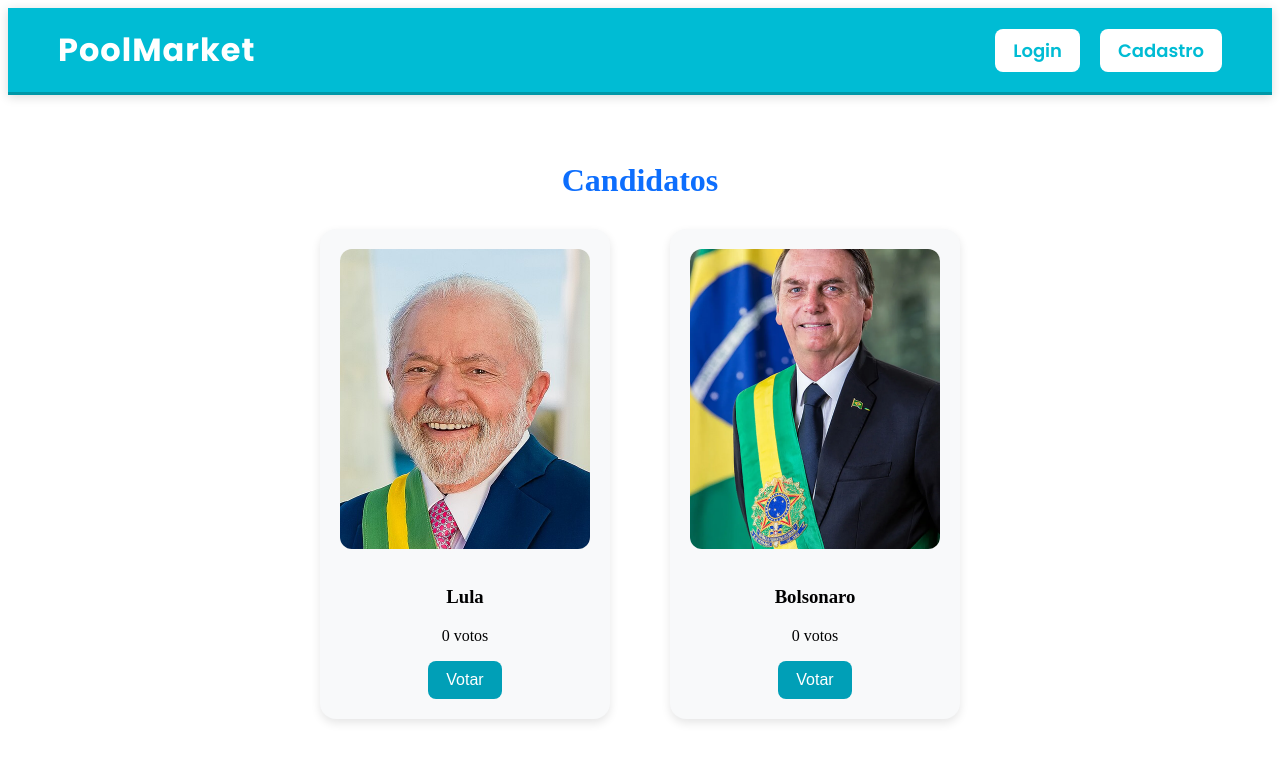
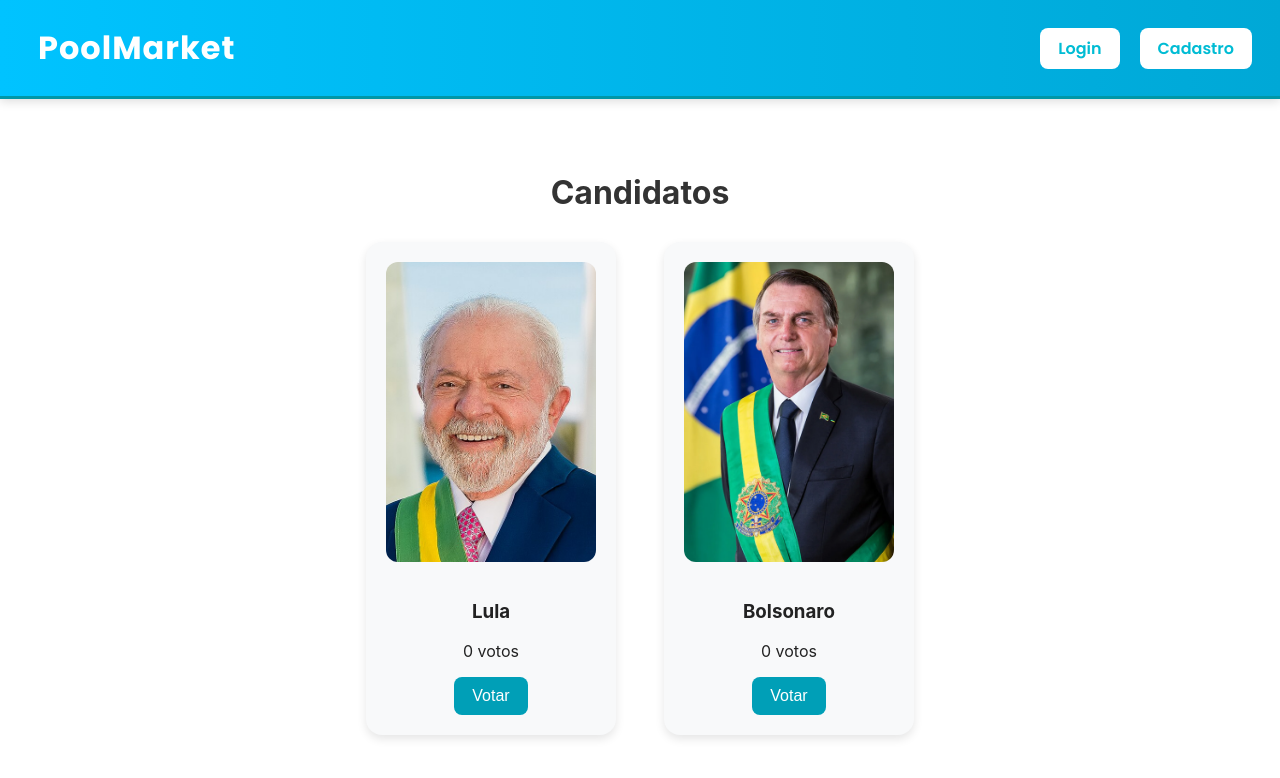
Before and after one commit to Timbafun/Frontend-Poolmarket, a React (Create React App) app: page / in a window 1280 px wide. Shown: the top 778 px of the page. Built offline with nearby package versions, Linux system fonts and the light colour scheme.

Commit message:
Update App.css

```diff
--- a/src/App.css
+++ b/src/App.css
@@ -1,108 +1,88 @@
-/* ===========================
-   Estilos gerais (mantidos)
-   =========================== */
+:root{
+  --turquoise: #00c3ff;
+  --turquoise-dark: #00a8d6;
+  --white: #ffffff;
+  --muted: #666;
+}
 
-/* Cabeçalho */
-header {
+* { box-sizing: border-box; }
+body, html, #root { height: 100%; margin: 0; font-family: Inter, Arial, sans-serif; background: var(--white); color: #222; }
+
+.header {
   display: flex;
   justify-content: space-between;
   align-items: center;
-  padding: 20px;
-  font-size: 18px; /* tamanho normal desktop */
+  padding: 18px 28px;
+  background: linear-gradient(90deg, var(--turquoise) 0%, var(--turquoise-dark) 100%);
+  color: var(--white);
 }
 
-header .logo {
-  font-size: 22px; /* logo desktop */
+.logo {
+  font-size: 26px;
+  font-weight: 700;
+  color: var(--white);
+  text-decoration: none;
+  border-radius: 8px;
+  padding: 6px 10px;
 }
 
-header .login-cadastro {
-  font-size: 16px; /* login/cadastro desktop */
+.header-right { display: flex; gap: 10px; align-items: center; }
+.btn {
+  background: var(--white);
+  color: var(--turquoise);
+  border: none;
+  padding: 8px 12px;
+  border-radius: 8px;
+  cursor: pointer;
+  text-decoration: none;
+}
+.btn.outline { background: transparent; border: 1px solid var(--white); color: var(--white); }
+.btn.secondary { background: transparent; color: var(--white); border: 1px solid rgba(255,255,255,0.25); }
+
+main { padding: 28px; min-height: calc(100vh - 80px); }
+
+/* Home */
+.page-title { margin-top: 6px; color: #333; text-align: center; }
+.candidates-row {
+  display: flex;
+  justify-content: center;
+  gap: 48px;
+  margin-top: 28px;
+  flex-wrap: wrap;
 }
 
-/* Container de candidatos */
-.candidatos-container {
-  display: flex;
-  justify-content: center;
-  gap: 20px;
-  margin-top: 40px;
+/* Candidate card */
+.card {
+  width: 220px;
+  background: #fff;
+  border-radius: 12px;
+  box-shadow: 0 6px 18px rgba(0,0,0,0.08);
+  padding: 18px;
+  text-align: center;
+}
+.placeholder-image {
+  width: 160px;
+  height: 120px;
+  margin: 0 auto 12px;
+  border-radius: 8px;
+  background: linear-gradient(180deg, #e6f9ff, #dff6fb);
+  display:flex;
+  align-items:center;
+  justify-content:center;
+  font-weight:700;
+  color: #007991;
 }
 
-.candidato-card {
-  width: 200px;
-  text-align: center;
+/* Auth pages (login/signup) */
+.page.auth { display:flex; justify-content:center; align-items:flex-start; padding-top: 30px; }
+.form { width: 320px; display:flex; flex-direction:column; gap: 10px; }
+.form input { padding: 10px; border-radius:8px; border:1px solid #ddd; }
+.form button { margin-top:6px; }
+
+/* small screens */
+@media (max-width: 720px) {
+  .header { padding: 14px; }
+  .candidates-row { gap: 18px; }
+  .card { width: 46%; }
+  .form { width: 100%; padding: 0 16px; }
 }
-
-.candidato-card img {
-  width: 100%;
-  height: auto;
-}
-
-/* ===========================
-   Ajustes para Mobile
-   =========================== */
-@media (max-width: 768px) {
-  /* Cabeçalho menor no mobile */
-  header {
-    font-size: 14px;
-    padding: 10px;
-  }
-
-  header .logo {
-    font-size: 16px;
-  }
-
-  header .login-cadastro {
-    font-size: 14px;
-  }
-
-  /* Cards lado a lado e um pouco maiores */
-  .candidatos-container {
-    display: flex;
-    flex-direction: row;
-    justify-content: space-around;
-    flex-wrap: wrap;
-    gap: 12px;
-    margin-top: 30px;
-  }
-
-  .candidato-card {
-    flex: 1 1 45%; /* metade da tela cada card */
-    max-width: 160px; /* um pouquinho maior que antes */
-    font-size: 14px;
-    margin-bottom: 15px; /* espaçamento extra em telas pequenas */
-  }
-
-  .candidato-card img {
-    width: 100%;
-    height: auto;
-    border-radius: 8px; /* leve arredondamento opcional */
-  }
-}
-
-/* ===========================
-   Ajustes para celulares muito pequenos
-   =========================== */
-@media (max-width: 480px) {
-  header {
-    font-size: 12px;
-    padding: 8px;
-  }
-
-  header .logo {
-    font-size: 14px;
-  }
-
-  header .login-cadastro {
-    font-size: 12px;
-  }
-
-  .candidatos-container {
-    gap: 8px;
-  }
-
-  .candidato-card {
-    flex: 1 1 48%;
-    max-width: 140px;
-    font-size: 13px;
-  }
-}
```
